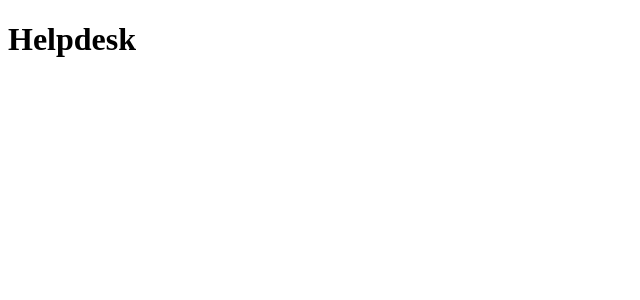
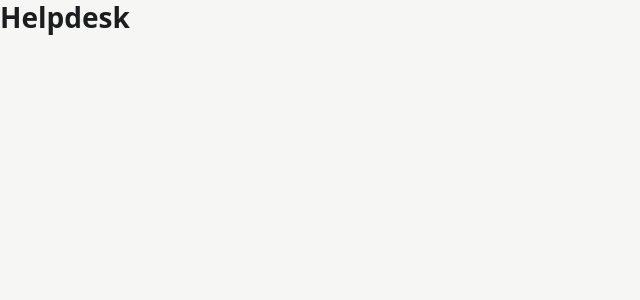
Before and after one commit to emilbogdanov/helpdesk-platform, a React (Vite) app in the folder frontend/: page / in a window 1280 px wide. Shown: the top 300 px of the page, without its empty margins (0-640 px from the left). Built offline with nearby package versions, Linux system fonts and the light colour scheme.

Commit message:
feat(frontend): add design tokens with light and dark themes

```diff
--- a/frontend/index.html
+++ b/frontend/index.html
@@ -3,6 +3,8 @@
   <head>
     <meta charset="UTF-8" />
     <meta name="viewport" content="width=device-width, initial-scale=1.0" />
+    <meta name="color-scheme" content="light dark" />
+    <link rel="icon" type="image/svg+xml" href="/favicon.svg" />
     <title>Helpdesk</title>
   </head>
   <body>
--- a/frontend/package.json
+++ b/frontend/package.json
@@ -16,6 +16,7 @@
     "format:check": "prettier --check ."
   },
   "dependencies": {
+    "@fontsource-variable/inter": "^5.3.0",
     "react": "^19.3.1",
     "react-dom": "^19.3.1"
   },
--- a/frontend/src/main.tsx
+++ b/frontend/src/main.tsx
@@ -1,3 +1,7 @@
+import "@fontsource-variable/inter";
+import "@/styles/tokens.css";
+import "@/styles/base.css";
+
 import { StrictMode } from "react";
 import { createRoot } from "react-dom/client";
 
--- /dev/null
+++ b/frontend/src/styles/base.css
@@ -0,0 +1,72 @@
+*,
+*::before,
+*::after {
+  box-sizing: border-box;
+}
+
+* {
+  margin: 0;
+}
+
+html {
+  -webkit-text-size-adjust: 100%;
+}
+
+body {
+  min-height: 100dvh;
+  background: var(--color-canvas);
+  color: var(--color-text);
+  font-family: var(--font-sans);
+  font-size: var(--font-size-base);
+  line-height: var(--line-height-base);
+  -webkit-font-smoothing: antialiased;
+}
+
+h1,
+h2,
+h3,
+h4 {
+  font-weight: var(--font-weight-semibold);
+  line-height: var(--line-height-tight);
+}
+
+button,
+input,
+select,
+textarea {
+  font: inherit;
+  color: inherit;
+}
+
+a {
+  color: var(--color-accent);
+  text-decoration: none;
+}
+
+a:hover {
+  text-decoration: underline;
+}
+
+:focus-visible {
+  outline: 2px solid var(--color-accent);
+  outline-offset: 2px;
+}
+
+::selection {
+  background: var(--color-selected);
+}
+
+code,
+kbd {
+  font-family: var(--font-mono);
+  font-size: 0.92em;
+}
+
+@media (prefers-reduced-motion: reduce) {
+  *,
+  *::before,
+  *::after {
+    transition-duration: 0s !important;
+    animation-duration: 0s !important;
+  }
+}
--- /dev/null
+++ b/frontend/src/styles/tokens.css
@@ -0,0 +1,73 @@
+/*
+ * One palette for both themes: every colour is light-dark(light, dark), resolved by the
+ * colour scheme on the root. The scheme follows the OS unless data-theme pins it.
+ */
+:root {
+  color-scheme: light dark;
+
+  --color-canvas: light-dark(#f6f6f4, #111213);
+  --color-surface: light-dark(#ffffff, #18191b);
+  --color-surface-raised: light-dark(#ffffff, #202124);
+  --color-hover: light-dark(#efefec, #232427);
+  --color-selected: light-dark(#e7f1ef, #16302b);
+  --color-border: light-dark(#e3e3df, #2b2c30);
+  --color-border-strong: light-dark(#8f9196, #66686e);
+
+  --color-text: light-dark(#1c1d1f, #e6e6e3);
+  --color-text-muted: light-dark(#5c5e63, #a0a2a8);
+  --color-text-subtle: light-dark(#6c6e74, #878990);
+
+  --color-accent: light-dark(#0b7a69, #3fb39f);
+  --color-accent-hover: light-dark(#086456, #57c3b0);
+  --color-on-accent: light-dark(#ffffff, #0b1f1b);
+
+  --color-danger: light-dark(#b8322a, #ef6b61);
+  --color-danger-subtle: light-dark(#fbecea, #361815);
+  --color-warning: light-dark(#975700, #dca23f);
+  --color-warning-subtle: light-dark(#fcf2e1, #2f2410);
+  --color-success: light-dark(#2b7a30, #64be69);
+  --color-success-subtle: light-dark(#e9f4e9, #15281a);
+
+  --font-sans: "Inter Variable", system-ui, -apple-system, "Segoe UI", sans-serif;
+  --font-mono: ui-monospace, "SFMono-Regular", "Cascadia Mono", Menlo, monospace;
+
+  --font-size-xs: 11px;
+  --font-size-sm: 12px;
+  --font-size-md: 13px;
+  --font-size-base: 14px;
+  --font-size-lg: 16px;
+  --font-size-xl: 20px;
+  --font-size-2xl: 24px;
+  --line-height-tight: 1.25;
+  --line-height-base: 1.5;
+  --font-weight-regular: 400;
+  --font-weight-medium: 500;
+  --font-weight-semibold: 600;
+
+  --space-1: 4px;
+  --space-2: 8px;
+  --space-3: 12px;
+  --space-4: 16px;
+  --space-5: 20px;
+  --space-6: 24px;
+  --space-8: 32px;
+  --space-10: 40px;
+  --space-12: 48px;
+
+  --radius-sm: 4px;
+  --radius: 6px;
+
+  --control-height-sm: 28px;
+  --control-height: 32px;
+
+  --shadow-popover: 0 4px 16px light-dark(rgb(0 0 0 / 0.12), rgb(0 0 0 / 0.5));
+  --duration-fast: 120ms;
+}
+
+:root[data-theme="light"] {
+  color-scheme: light;
+}
+
+:root[data-theme="dark"] {
+  color-scheme: dark;
+}
```
Also changed, not shown: frontend/public/favicon.svg (added), 1 other file (tests, documents, lock files or other folders).
